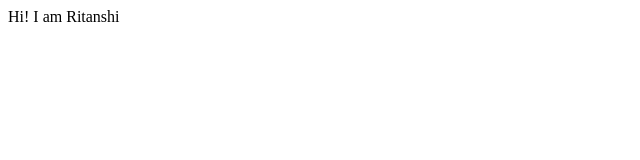
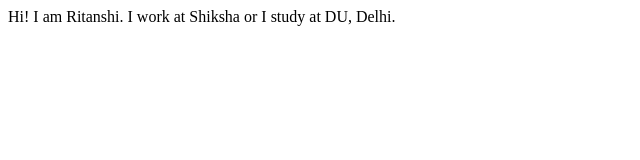
Before and after one commit to Ritanshi-arch/student-name-site, a plain HTML site: page index.html in a window 1280 px wide. Shown: the whole page, without its empty margins (0-640 px from the left). Drawn offline with Linux system fonts and the light colour scheme.

Commit message:
docs: work at shiksha

```diff
--- a/index.html
+++ b/index.html
@@ -4,9 +4,9 @@
     <meta charset="UTF-8">
     <meta http-equiv="X-UA-Compatible" content="IE=edge">
     <meta name="viewport" content="width= , initial-scale=1.0">
-    <title>studentsite</title>
+    <title>studentsite </title>
 </head>
 <body>
-       Hi! I am Ritanshi
+       Hi! I am Ritanshi. I work at Shiksha or I study at DU, Delhi.
 </body>
 </html>
```
